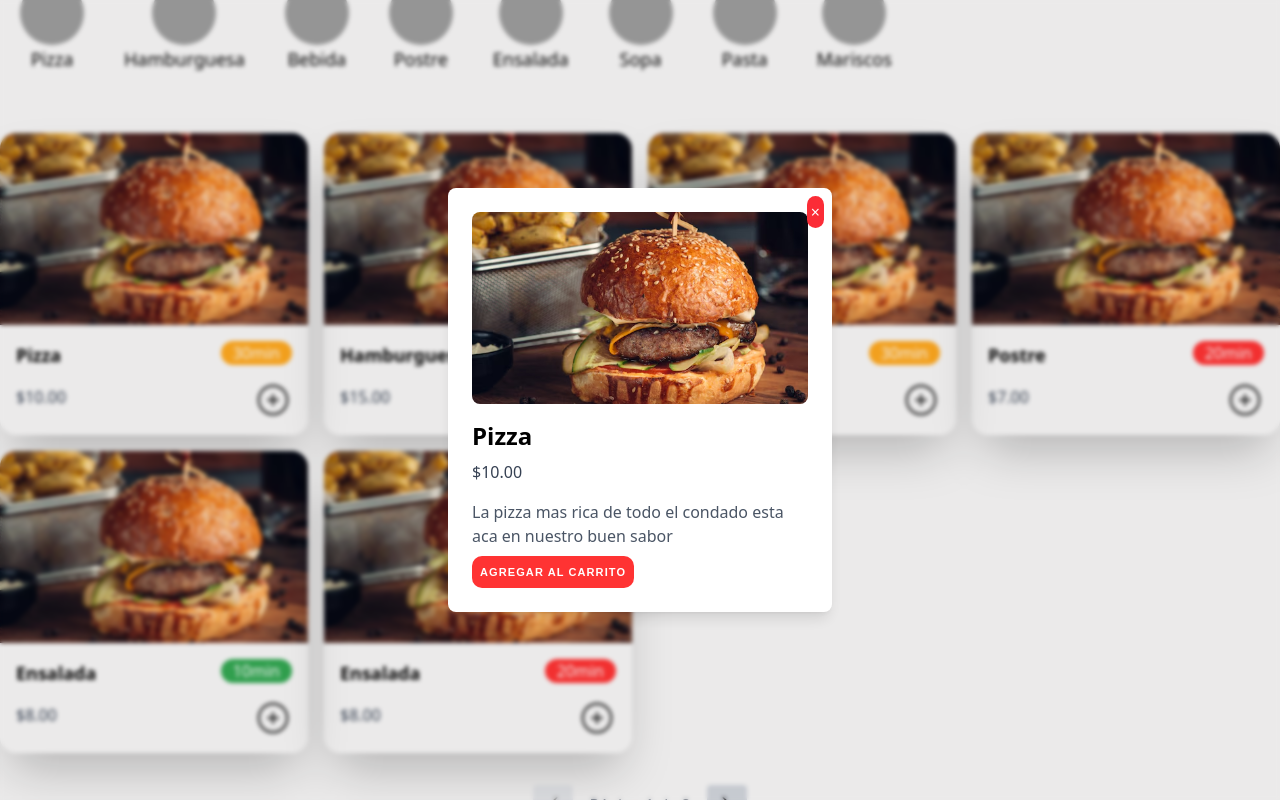
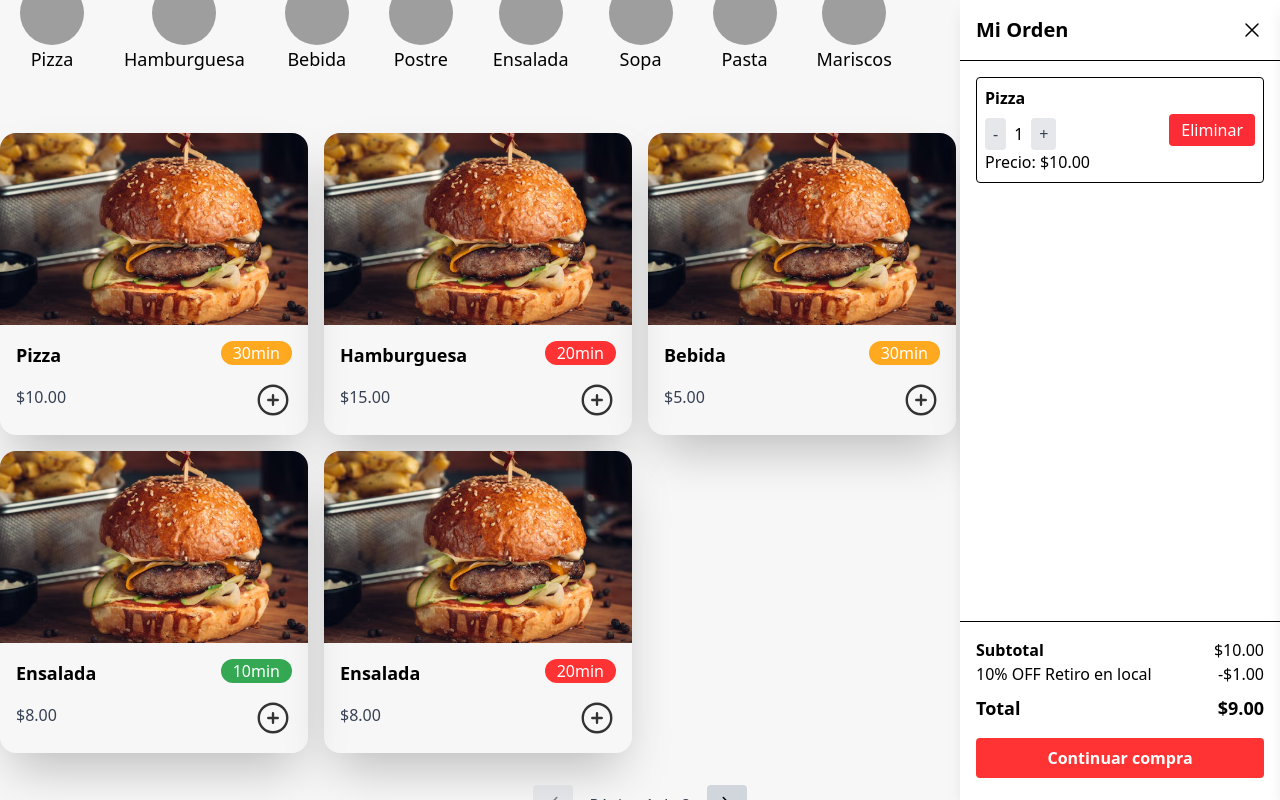
Before and after one commit to LucianoLosada23/ElBuenSaborFrontReact, a React (Vite) app: page /catalogo in a window 1280 px wide. Both pictures are taken after a click on the button 273 px from the left and 853 px from the top of the page. Shown: the part 453-1253 px from the top of the page. Built offline with nearby package versions, Linux system fonts and the light colour scheme; grey boxes are pictures that could not be loaded.

Commit message:
Carrito terminado faltan estilos

```diff
--- /dev/null
+++ b/src/components/order/Carrito.tsx
@@ -0,0 +1,108 @@
+import React from 'react'
+import type { Product } from '../../models/Product'
+import type { Carrito as CarritoType } from '../../models/Carrito'
+import { XMarkIcon } from "@heroicons/react/24/outline"
+
+type Props = {
+  carrito: CarritoType[];
+  removeCarrito: (product: Product) => void;
+  onClose: () => void;
+  isOpen: boolean;
+  increaseQuantity: (product: Product) => void;
+  decreaseQuantity: (product: Product) => void;
+}
+export default function Carrito({ carrito, removeCarrito, onClose, isOpen , increaseQuantity, decreaseQuantity }: Props) {
+
+    if (!carrito){
+        carrito = []
+    }
+
+    if (carrito.length === 0) {
+      return (
+        <div
+          className={`fixed top-0 right-0 h-full w-80 bg-white shadow-lg z-50 transform transition-transform duration-300 ease-in-out ${
+            isOpen ? 'translate-x-0' : 'translate-x-full'
+          }`}
+        >
+          <div className="p-4 flex justify-between items-center border-b">
+            <h1 className="text-xl font-bold">Mi Orden</h1>
+            <button onClick={onClose}>
+              <XMarkIcon className="w-6 h-6" />
+            </button>
+          </div>
+          <div className="p-4 flex justify-center items-center h-[calc(100%-240px)]">
+            <p>No hay productos agregados al carrito</p>
+          </div>
+        </div>
+      );
+    }
+
+    const subtotal = carrito.reduce((acc, item) => acc + item.product.price * item.cantidad, 0);
+    const descuento = subtotal * 0.1;
+    const total = subtotal - descuento;
+
+    return (
+      <div
+        className={`fixed top-0 right-0 h-full w-80 bg-white shadow-lg z-50 transform transition-transform duration-300 ease-in-out ${
+          isOpen ? 'translate-x-0' : 'translate-x-full'
+        }`}
+      >
+        <div className="p-4 flex justify-between items-center border-b">
+          <h1 className="text-xl font-bold">Mi Orden</h1>
+          <button onClick={onClose}>
+            <XMarkIcon className="w-6 h-6" />
+          </button>
+        </div>
+
+        <div className="p-4 space-y-4 overflow-y-auto h-[calc(100%-240px)]">
+          {carrito.map((item) => (
+            <div key={item.product.id} className="flex justify-between items-center border p-2 rounded">
+              <div>
+                <p className="font-semibold">{item.product.name}</p>
+                <div className="flex items-center space-x-2 mt-2">
+                    <button
+                        onClick={() => decreaseQuantity(item.product)}
+                        className="bg-gray-200 text-gray-700 px-2 py-1 rounded hover:bg-gray-300 transition"
+                    >
+                        -
+                    </button>
+                    <span className="font-medium">{item.cantidad}</span>
+                    <button
+                        onClick={() => increaseQuantity(item.product)}
+                        className="bg-gray-200 text-gray-700 px-2 py-1 rounded hover:bg-gray-300 transition"
+                    >
+                        +
+                    </button>
+                </div>
+                <p>Precio: ${item.product.price.toFixed(2)}</p>
+              </div>
+              <button
+                onClick={() => removeCarrito(item.product)}
+                className="bg-red-500 text-white px-3 py-1 rounded"
+              >
+                Eliminar
+              </button>
+            </div>
+          ))}
+        </div>
+
+        <div className="p-4 border-t">
+          <div className="flex justify-between">
+            <span className="font-semibold">Subtotal</span>
+            <span>${subtotal.toFixed(2)}</span>
+          </div>
+          <div className="flex justify-between">
+            <span>10% OFF Retiro en local</span>
+            <span>-${descuento.toFixed(2)}</span>
+          </div>
+          <div className="flex justify-between font-bold text-lg mt-2">
+            <span>Total</span>
+            <span>${total.toFixed(2)}</span>
+          </div>
+          <button className="bg-principal w-full py-2 mt-4 rounded text-white font-bold">
+            Continuar compra
+          </button>
+        </div>
+      </div>
+    );
+  }
--- a/src/components/order/Product.tsx
+++ b/src/components/order/Product.tsx
@@ -4,10 +4,19 @@ import { getProducts } from "../../services/ProductService";
 import { ProductPopup } from "./ProductPopUp";
 import { PlusCircleIcon } from "@heroicons/react/24/outline";
 import { ChevronLeftIcon, ChevronRightIcon } from "@heroicons/react/24/solid";
+import Carrito from "./Carrito";
+import type { Carrito as CarritoType } from "../../models/Carrito";
 
 export default function Product() {
+
+    const [isCartOpen, setIsCartOpen] = useState(false);
     const [products, setProducts] = useState<Product[]>([]);
     const [selectedProduct, setSelectedProduct] = useState<Product | null>(null);
+    const [carrito, setCarrito] = useState<CarritoType[]>(() => {
+        const carritoGuardado = localStorage.getItem("carrito");
+        return carritoGuardado ? JSON.parse(carritoGuardado) : [];
+    });
+
     const [currentPage, setCurrentPage] = useState(1);
     const itemsPerPage = 6;
 
@@ -15,6 +24,18 @@ export default function Product() {
         const data = await getProducts();
         setProducts(data);
     }
+
+    useEffect(() => {
+        const carritoGuardado = localStorage.getItem("carrito");
+        if (carritoGuardado) {
+          setCarrito(JSON.parse(carritoGuardado));
+        }
+      }, []);
+
+      // Actualizar localStorage cada vez que cambia el carrito
+      useEffect(() => {
+        localStorage.setItem("carrito", JSON.stringify(carrito));
+      }, [carrito]);
 
     useEffect(() => {
         callproducts();
@@ -28,7 +49,50 @@ export default function Product() {
         setSelectedProduct(null);
     };
 
-    // Lógica de paginación
+    const addCarrito = (product: Product) => {
+        setCarrito((prev) => {
+            const existingProduct = prev.find((item) => item.product.id === product.id);
+            if (existingProduct) {
+                return prev.map((item) =>
+                    item.product.id === product.id
+                        ? { ...item, cantidad: item.cantidad + 1 }
+                        : item
+                );
+            } else {
+                return [...prev, { product, cantidad: 1 }];
+            }
+        });
+
+        setIsCartOpen(true)
+    };
+
+    const removeCarrito = (product: Product) => {
+        setCarrito((prev) =>
+            prev.filter((item) => item.product.id !== product.id)
+        );
+    };
+
+    const increaseQuantity = (product: Product) => {
+        setCarrito(prev =>
+          prev.map(item =>
+            item.product.id === product.id
+              ? { ...item, cantidad: item.cantidad + 1 }
+              : item
+          )
+        );
+      };
+
+      const decreaseQuantity = (product: Product) => {
+        setCarrito(prev =>
+          prev.map(item =>
+            item.product.id === product.id
+              ? { ...item, cantidad: Math.max(1, item.cantidad - 1) }
+              : item
+          )
+        );
+      };
+
+    // Paginación
     const indexOfLastItem = currentPage * itemsPerPage;
     const indexOfFirstItem = indexOfLastItem - itemsPerPage;
     const currentItems = products.slice(indexOfFirstItem, indexOfLastItem);
@@ -44,10 +108,21 @@ export default function Product() {
 
     return (
         <>
+            <button
+                onClick={() => setIsCartOpen(true)}
+                className="fixed top-4 right-4 bg-principal text-white px-4 py-2 rounded shadow-lg z-50"
+                >
+                Ver Carrito
+            </button>
+
             <div className="max-w-7xl mx-auto pt-10">
                 <div className="grid grid-cols-1 sm:grid-cols-2 md:grid-cols-3 lg:grid-cols-4 gap-4">
                     {currentItems.map((product) => (
-                        <div key={product.id} className="rounded-2xl overflow-hidden shadow-2xl">
+                        <div
+                            key={product.id}
+                            onClick={() => handleViewMore(product)}
+                            className="rounded-2xl overflow-hidden shadow-2xl cursor-pointer"
+                        >
                             <img src={product.image} className="w-full h-48 object-cover" />
                             <div className="p-4 flex justify-between">
                                 <div className="flex flex-col items-start gap-4">
@@ -56,25 +131,30 @@ export default function Product() {
                                 </div>
 
                                 <div className="items-end flex flex-col gap-4">
-                                    <button
+                                    <div
                                         className={
                                             Number(product.time) > 20
                                                 ? "text-white bg-amarillo px-3 rounded-full"
                                                 : Number(product.time) > 10
-                                                ? "text-white bg-principal px-3 rounded-full"
-                                                : "text-white bg-verde px-3 rounded-full"
+                                                    ? "text-white bg-principal px-3 rounded-full"
+                                                    : "text-white bg-verde px-3 rounded-full"
                                         }
                                     >
                                         {`${product.time}min`}
-                                    </button>
-                                    <button onClick={() => handleViewMore(product)}>
+                                    </div>
+
+                                    <button
+                                        onClick={(e) => {
+                                            e.stopPropagation();
+                                            addCarrito(product);
+                                        }}
+                                    >
                                         <PlusCircleIcon
                                             width={38}
                                             height={38}
                                             className="cursor-pointer text-gris-oscuro"
                                         />
                                     </button>
-
                                 </div>
                             </div>
                         </div>
@@ -82,7 +162,7 @@ export default function Product() {
                 </div>
             </div>
 
-            {/* Controles de paginación centrados al fondo */}
+            {/* Controles de paginación */}
             <div className="flex justify-center items-center gap-4 mt-8 mb-4">
                 <button
                     onClick={handlePrevPage}
@@ -102,6 +182,14 @@ export default function Product() {
                     <ChevronRightIcon className="h-6 w-6" />
                 </button>
             </div>
+                <Carrito
+                    carrito={carrito || []}
+                    removeCarrito={removeCarrito}
+                    onClose={() => setIsCartOpen(false)}
+                    isOpen={isCartOpen}
+                    increaseQuantity={increaseQuantity}
+                    decreaseQuantity={decreaseQuantity}
+                />
 
             {selectedProduct && <ProductPopup product={selectedProduct} onClose={handleClosePopup} />}
         </>
--- /dev/null
+++ b/src/models/Carrito.ts
@@ -0,0 +1,6 @@
+import type { Product } from "./Product";
+
+export type Carrito = {
+    product: Product,
+    cantidad: number
+}
--- a/src/views/Order.tsx
+++ b/src/views/Order.tsx
@@ -1,3 +1,4 @@
+import Carrito from "../components/order/Carrito";
 import Category from "../components/order/Category";
 import Product from "../components/order/Product";
 import SearchProduct from "../components/order/SearchProduct";
@@ -14,6 +15,9 @@ export default function Order() {
       <section>
         <Product/>
       </section>
+      <section>
+        <Carrito />
+      </section>
     </>
   )
 }
```
